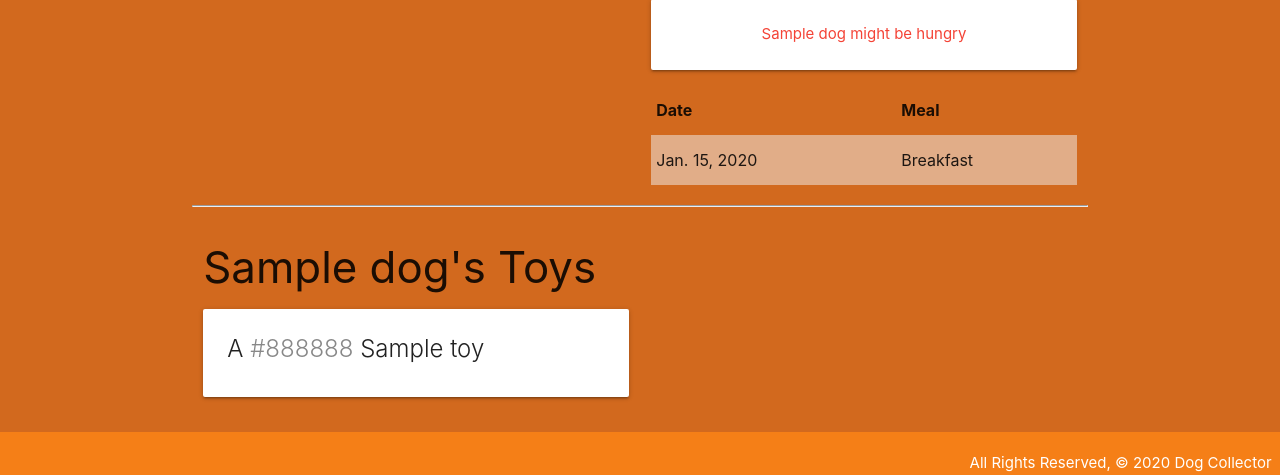
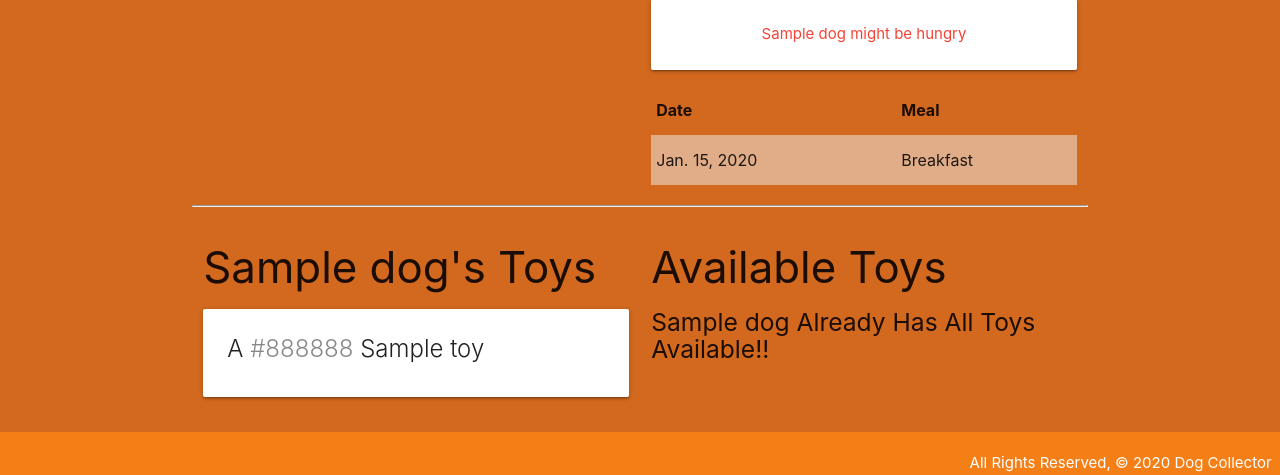
Before and after one commit to sweetvanloan/dogcollector, a Django app: page /dogs/1/ in a window 1280 px wide. Shown: the part 463-938 px from the top of the page. Run offline with Django 3.2, Linux system fonts and the light colour scheme; tables that the repository leaves empty hold one stand-in row (values such as "Sample post").

Commit message:
Toy assoc. function and URL set

```diff
--- a/main_app/templates/dogs/detail.html
+++ b/main_app/templates/dogs/detail.html
@@ -72,6 +72,29 @@
         {% endif %}
     </div>
 
+    <div class="col s6">
+        <h3>Available Toys</h3>
+        {% if toys.count %}
+        {% for toy in toys.all %}
+        <div class="card">
+            <div class="card-content">
+                <span class="card-title">
+                    A <span style="color: {{ toy.color }};">{{ toy.color }}</span> {{ toy.name }}
+                </span>
+            </div>
+            <div class="card-action">
+                <form action="{% url 'assoc_toy' dog.id toy.id %}" method="post">
+                    {% csrf_token %}
+                    <button type="submit" class="btn">Add</button>
+                </form>
+            </div>
+        </div>
+        {% endfor %}
+        {% else %}
+        <h5>{{dog.name}} Already Has All Toys Available!!</h5>
+        {% endif %}
+    </div>
+
     <script>
         var dateEl = document.getElementById('id_date');
         M.Datepicker.init(dateEl, {
--- a/main_app/urls.py
+++ b/main_app/urls.py
@@ -15,4 +15,5 @@ urlpatterns = [
     path('toys/<int:pk>/', views.ToyDetail.as_view(), name='toy_detail'),
     path('toys/', views.ToyList.as_view(), name='toys_index'),
     path('dogs/<int:dog_id>/add_feeding/', views.add_feeding, name='add_feeding'),
+    path('dogs/<int:dog_id>/assoc_toy/<int:toy_id>/', views.assoc_toy, name='assoc_toy'),
 ]
--- a/main_app/views.py
+++ b/main_app/views.py
@@ -20,10 +20,12 @@ def dogs_index(request):
 
 def dogs_detail(request, dog_id):
   dog = Dog.objects.get(id=dog_id)
+  toys_dog_doesnt_have = Toy.objects.exclude(id__in = dog.toys.all().values_list('id'))
   feeding_form = FeedingForm()
   return render(request, 'dogs/detail.html', {
       'dog': dog,
       'feeding_form': feeding_form,
+      'toys': toys_dog_doesnt_have
       })
 
 def add_feeding(request, dog_id):
@@ -33,6 +35,10 @@ def add_feeding(request, dog_id):
         new_feeding.dog_id = dog_id
         new_feeding.save()
 
+    return redirect('detail', dog_id=dog_id)
+
+def assoc_toy(request, dog_id, toy_id):
+    Dog.objects.get(id=dog_id).toys.add(toy_id)
     return redirect('detail', dog_id=dog_id)
 
 class DogCreate(CreateView):
```
